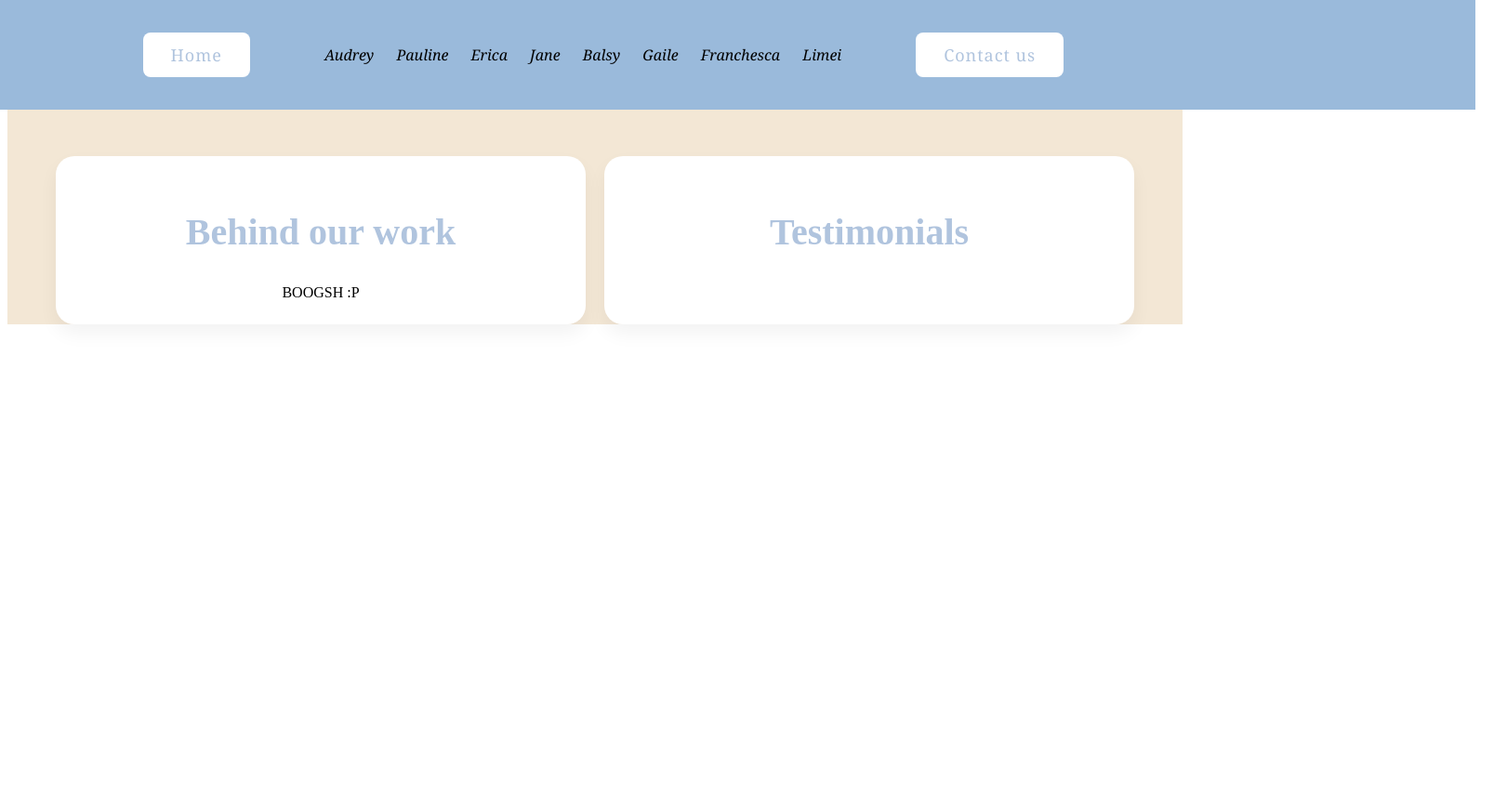
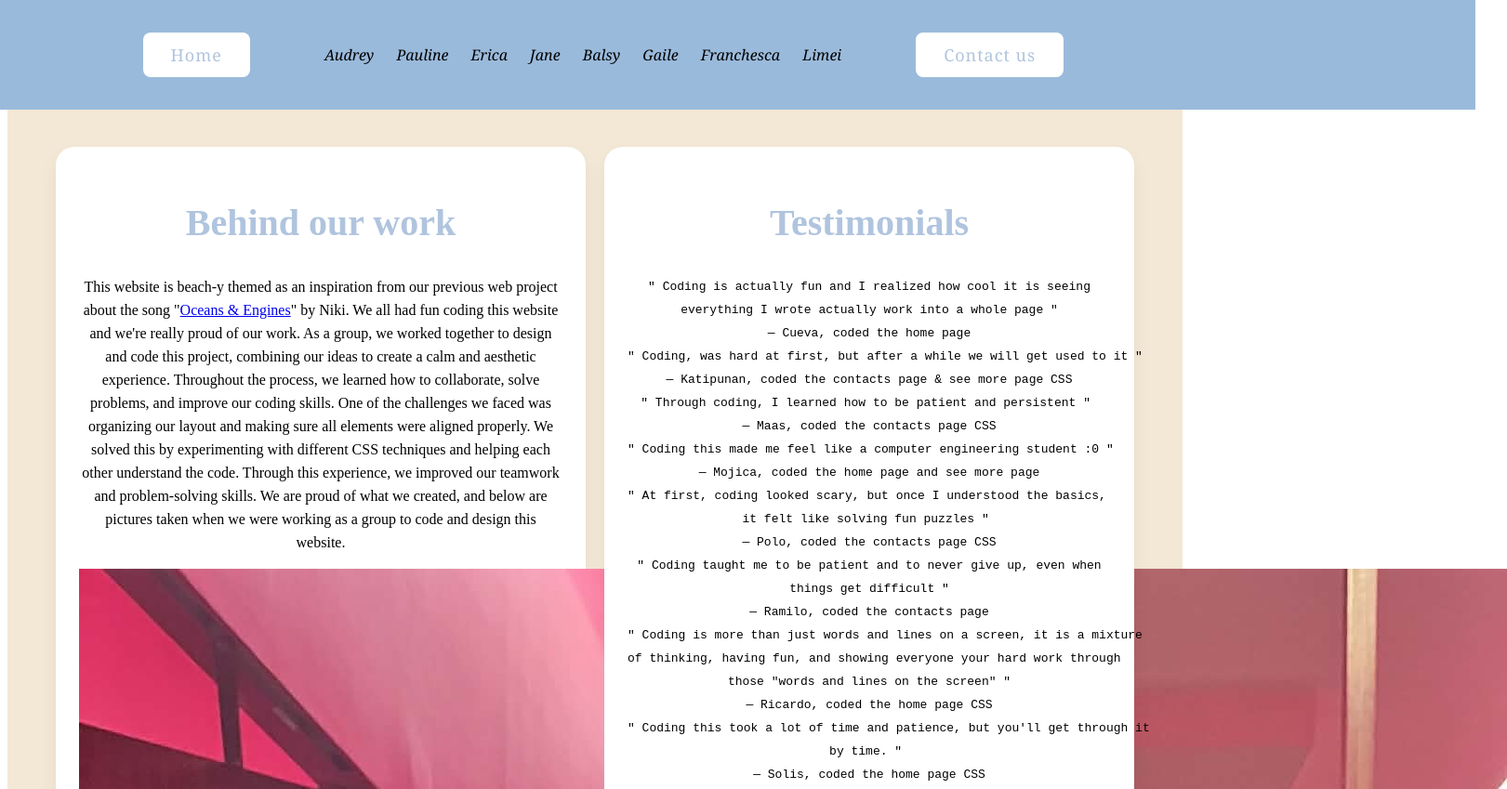
Before and after one commit to j3ybbb/portfolio, a plain HTML site: page seemore.html in a window 1280 px wide. Shown: the top 849 px of the page at 93% size, 1621 px wide, since content can reach past the window. Before the commit the page ends 800 px from the top, so only its background shows below. Drawn offline with Linux system fonts and the light colour scheme.

Commit message:
seemore.html

```diff
--- a/seemore.html
+++ b/seemore.html
@@ -7,7 +7,7 @@
 .info { background-color: #F3E7D5;}
 
 .seemore-content {
-padding-top: 160px;
+padding-top: 150px;
 }
 
 .seemore-container {
@@ -71,12 +71,40 @@ color: lightsteelblue;
 
 <div class="seemore-card">
 <h2 class="behind">Behind our work</h2>
-<div class="behind-cont" style="text-align: center;">BOOGSH :P</div>
+<div class="behind-cont" style="text-align: center; line-height: 25px;">
+<p>This website is beach-y themed as an inspiration from our previous web project about the song "<a href="https://youtu.be/bQ0pazUc3ZA?list=RDbQ0pazUc3ZA">Oceans & Engines</a>" by Niki. We all had fun coding this website and we're really proud of our work. As a group, we worked together to design and code this project, combining our ideas to create a calm and aesthetic experience. Throughout the process, we learned how to collaborate, solve problems, and improve our coding skills. One of the challenges we faced was organizing our layout and making sure all elements were aligned properly. We solved this by experimenting with different CSS techniques and helping each other understand the code. Through this experience, we improved our teamwork and problem-solving skills. We are proud of what we created, and below are pictures taken when we were working as a group to code and design this website. </p>
+<div class="behind-img"> <img src="jeb-2.jpeg" class="pic-1"> <img src="jeb-2.jpeg" class="pic-2"> </div>
+<p> Thank you for taking the time to explore our website. We hope you enjoyed our work as much as we enjoyed creating it. :D </p>
+</div>
 </div>
 
 <div class="seemore-card">
 <h2 class="testimonials">Testimonials</h2>
-<div class="testimonial-cont" style="text-align: center;"></div>
+<div class="testimonial-cont" style="text-align: center; line-height: 25px;">
+<p> <pre> " Coding is actually fun and I realized how cool it is seeing
+everything I wrote actually work into a whole page "
+<span>— Cueva, coded the home page</span>
+" Coding, was hard at first, but after a while we will get used to it "
+<span>— Katipunan, coded the contacts page & see more page CSS</span>
+" Through coding, I learned how to be patient and persistent "
+<span>— Maas, coded the contacts page CSS</span>
+" Coding this made me feel like a computer engineering student :0 "
+<span>— Mojica, coded the home page and see more page</span>
+" At first, coding looked scary, but once I understood the basics,
+it felt like solving fun puzzles "
+<span>— Polo, coded the contacts page CSS</span>
+" Coding taught me to be patient and to never give up, even when
+things get difficult "
+<span>— Ramilo, coded the contacts page</span>
+" Coding is more than just words and lines on a screen, it is a mixture
+of thinking, having fun, and showing everyone your hard work through
+those "words and lines on the screen" "
+<span>— Ricardo, coded the home page CSS</span>
+" Coding this took a lot of time and patience, but you'll get through it
+by time. "
+<span>— Solis, coded the home page CSS</span>
+</pre> </p>
+</div>
 </div>
 
 </div>
```
